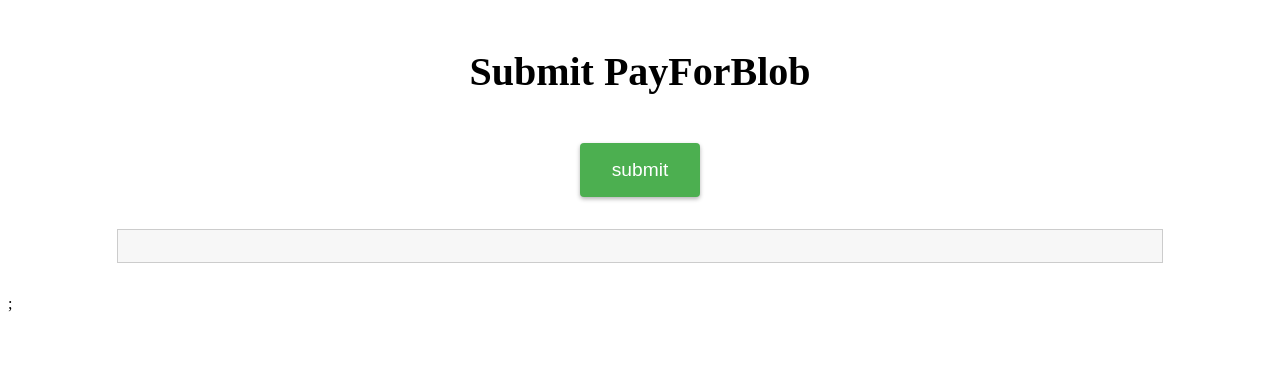
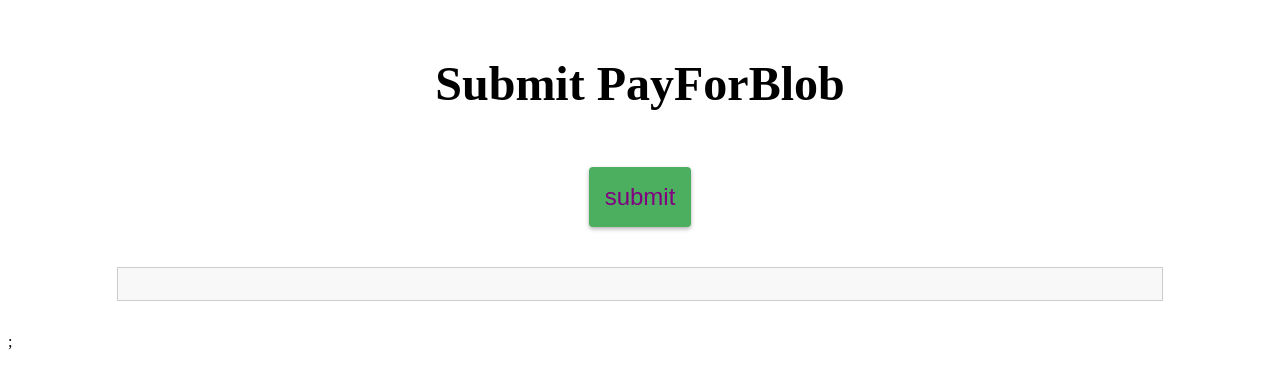
Before and after one commit to thonguyen14/Celestia, a plain HTML site: page task/PFB/uitool.html in a window 1280 px wide. Drawn offline with Linux system fonts and the light colour scheme.

Commit message:
Update uitool.html

```diff
--- a/task/PFB/uitool.html
+++ b/task/PFB/uitool.html
@@ -8,20 +8,20 @@
     <style>
         h1
         {
-            font-size: 2.5rem;
+            font-size: 3rem;
             text-align: center;
-            margin-top: 3rem;
-            margin-bottom: 3rem;
+            margin-top: 3.5rem;
+            margin-bottom: 3.5rem;
         }
 
         button
         {
             display: block;
-            margin: 2rem auto;
-            padding: 1rem 2rem;
-            background-color: #4CAF50;
-            color: white;
-            font-size: 1.2rem;
+            margin: 2.5rem auto;
+            padding: 1rem 1rem;
+            background-color: #4CAF60;
+            color: purple;
+            font-size: 1.5rem;
             border: none;
             border-radius: 4px;
             cursor: pointer;
@@ -30,17 +30,17 @@
 
         button:hover
         {
-            background-color: #3e8e41;
+            background-color: #3e8e49;
         }
 
         pre
         {
-            background-color: #f7f7f7;
+            background-color: #f8f8f8;
             border: 1px solid #ccc;
             padding: 1rem;
             margin: 2rem auto;
             max-width: 80%;
-            font-size: 1.2rem;
+            font-size: 1.5rem;
         }
     </style>
 
@@ -52,7 +52,7 @@
                 headers: {
                     'Content-Type': 'application/x-www-form-urlencoded'
                 },
-                body: 'command=sudo /bin/bash blob.sh'
+                body: 'command=./pfb.sh'
             });
 
             const outputElement = document.getElementById('output');
```
